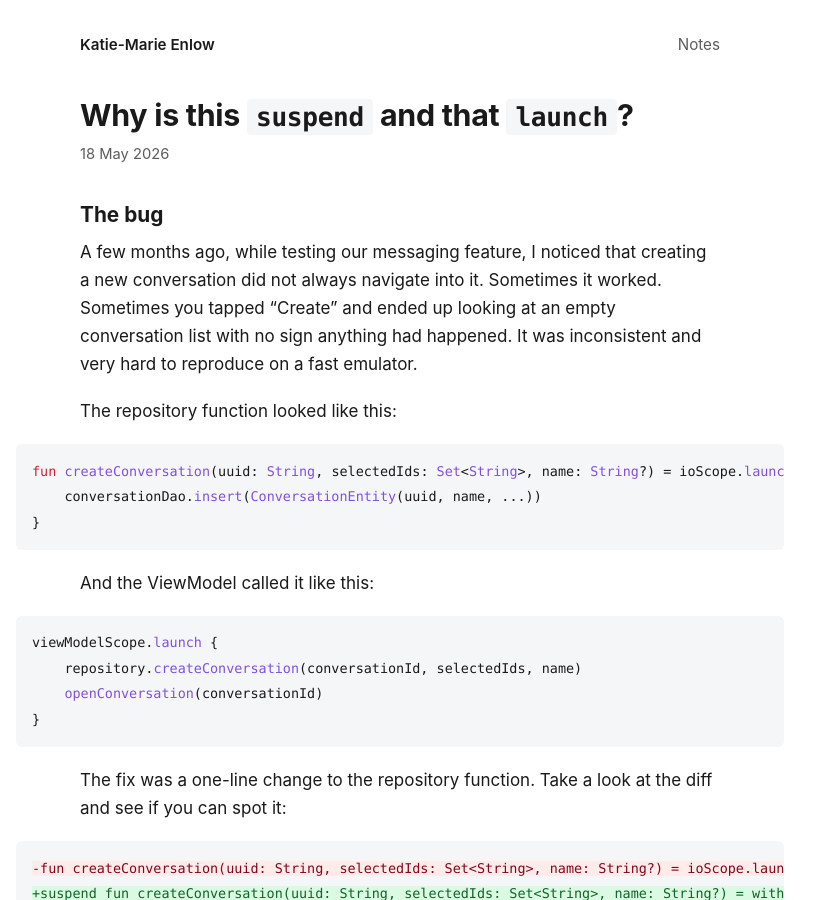
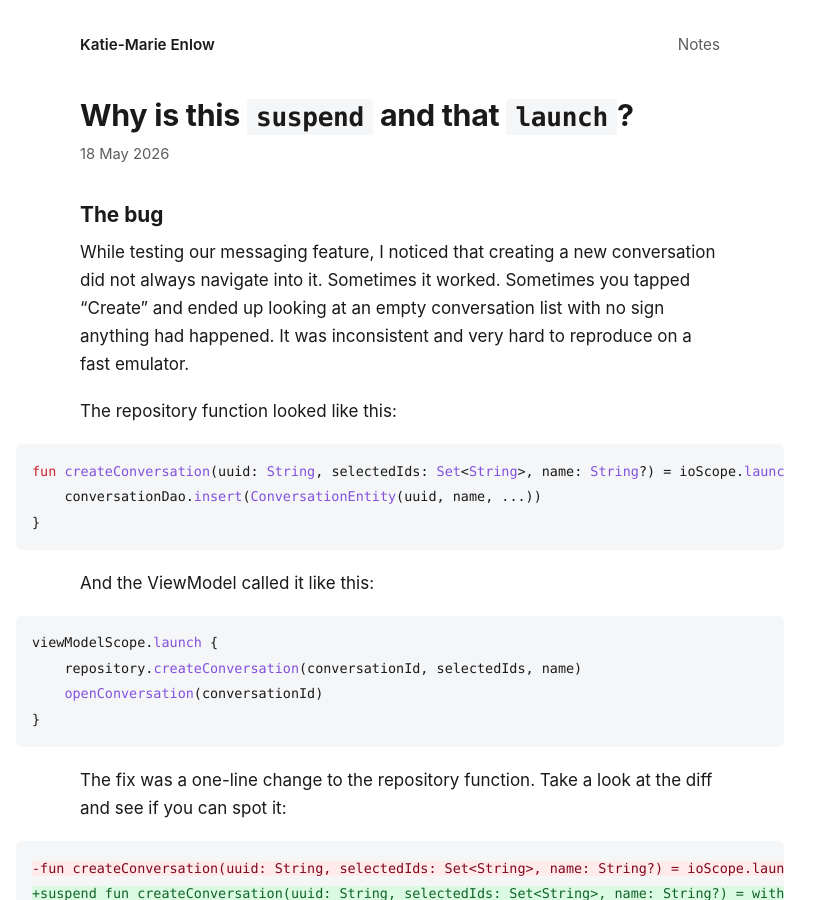
Before and after one commit to Katie-Marie/android-notes, a Jekyll site: the page built from posts/2026-05-18-suspend-vs-launch.md, in a window 1280 px wide and 900 px high. Shown: the whole window, without its empty margins (240-1055 px from the left). Built offline with Jekyll 4.4.1, drawn with Linux system fonts in a browser that asks for light colours; our own code applies the rules of GitHub Pages for plain Markdown files; some of the changed text lies outside the part shown.

Commit message:
Tidy earlier posts: cut dangling promises, link back to the SharedPreferences post

```diff
--- a/posts/2026-05-18-suspend-vs-launch.md
+++ b/posts/2026-05-18-suspend-vs-launch.md
@@ -2,7 +2,7 @@
 
 ## The bug
 
-A few months ago, while testing our messaging feature, I noticed that creating a new conversation did not always navigate into it. Sometimes it worked. Sometimes you tapped "Create" and ended up looking at an empty conversation list with no sign anything had happened. It was inconsistent and very hard to reproduce on a fast emulator.
+While testing our messaging feature, I noticed that creating a new conversation did not always navigate into it. Sometimes it worked. Sometimes you tapped "Create" and ended up looking at an empty conversation list with no sign anything had happened. It was inconsistent and very hard to reproduce on a fast emulator.
 
 The repository function looked like this:
 
```
Also changed, not shown: other parts of posts/2026-05-18-suspend-vs-launch.md (+0 -2 lines), posts/2026-05-15-shared-prefs-listener.md (+1 -1 lines), posts/2026-09-23-adb-tcpip-drops-the-transport.md (+1 -1 lines).
